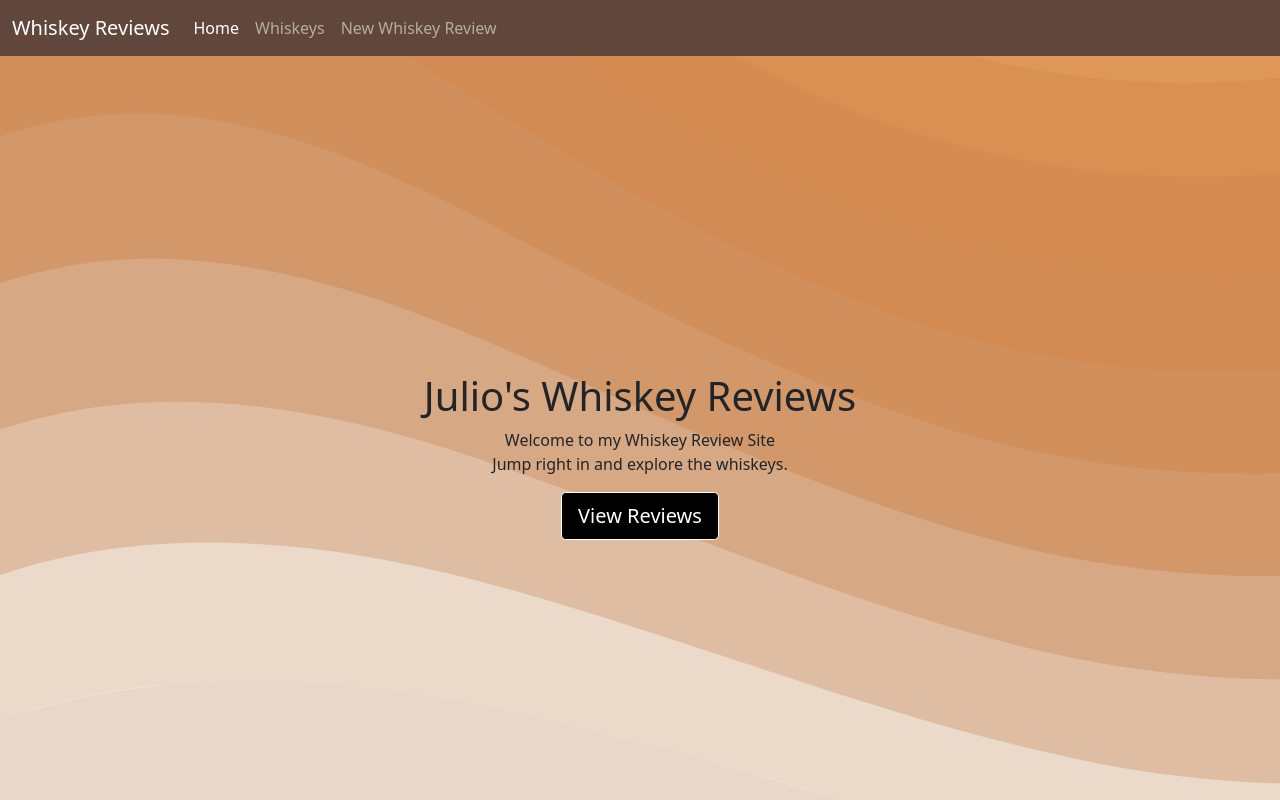
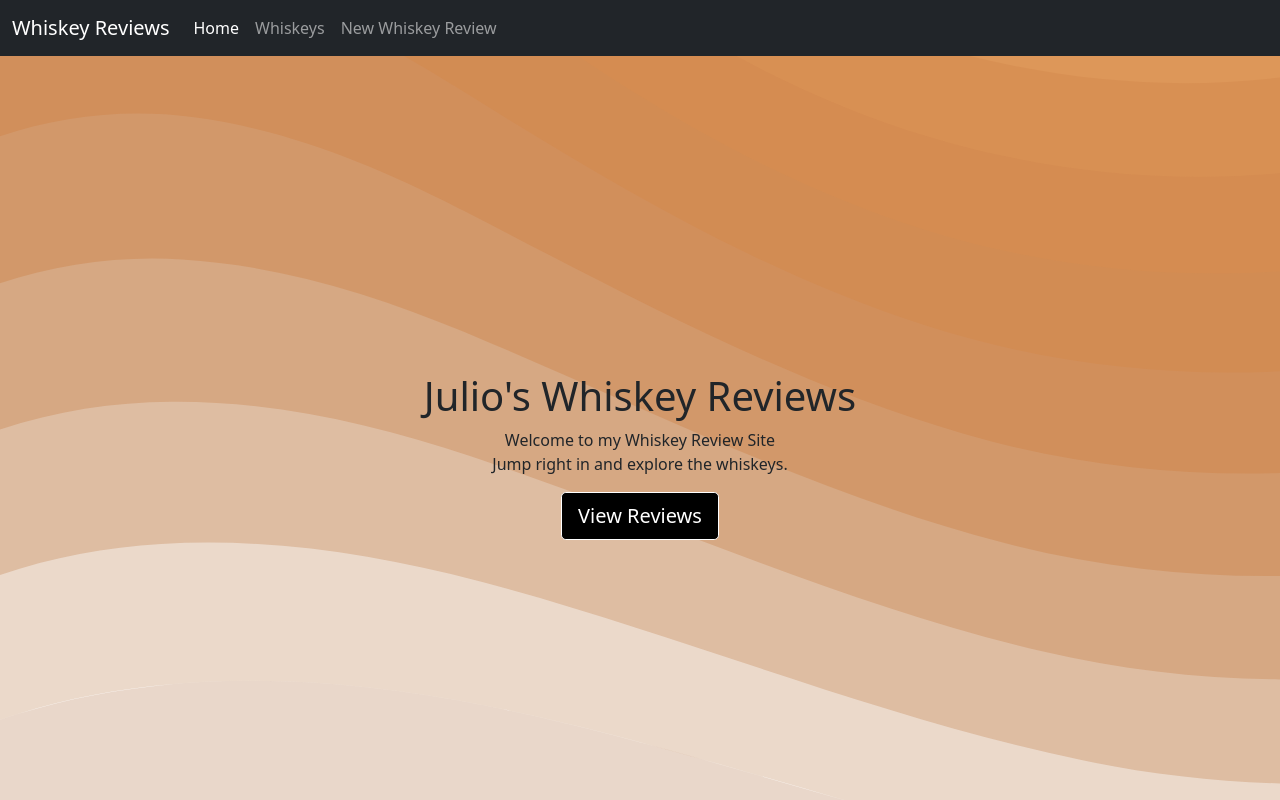
Before and after one commit to JulioJoulesAlvarado/whiskey-tasting, a React (Create React App) app: page / in a window 1280 px wide. Built offline with nearby package versions, Linux system fonts and the light colour scheme.

Commit message:
chose NavBar Color

```diff
--- a/src/App.css
+++ b/src/App.css
@@ -8,6 +8,7 @@
   background-size: cover;
 
   overflow:scroll;
+
 }
 
 .App-logo {
--- a/src/NavBar.js
+++ b/src/NavBar.js
@@ -3,7 +3,7 @@ import {Link} from "react-router-dom"
 
 function NavBar(){
     return(
-        <nav className="navbar sticky-top navbar-expand-lg navbar-dark " style={{background: "#60463b"}}>
+        <nav className="navbar sticky-top navbar-expand-lg navbar-dark bg-dark" style={{background: "#66462c"}}>
             <div className="container-fluid">
             <Link className="navbar-brand" to="/">Whiskey Reviews</Link>
             <button className="navbar-toggler" type="button" data-bs-toggle="collapse" data-bs-target="#navbarNavAltMarkup" aria-controls="navbarNavAltMarkup" aria-expanded="false" aria-label="Toggle navigation">
```
